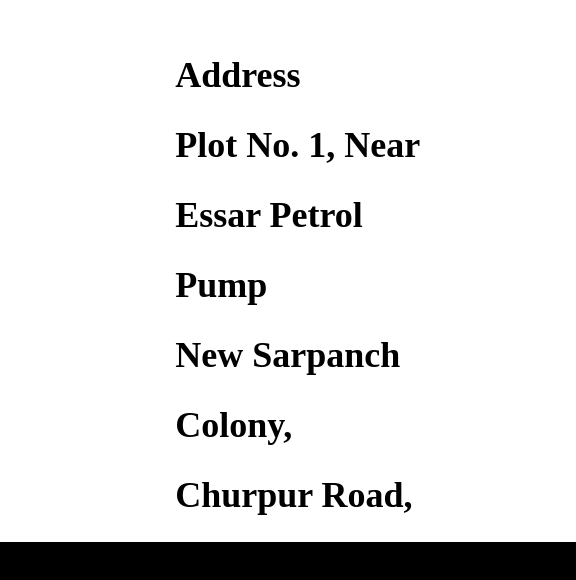
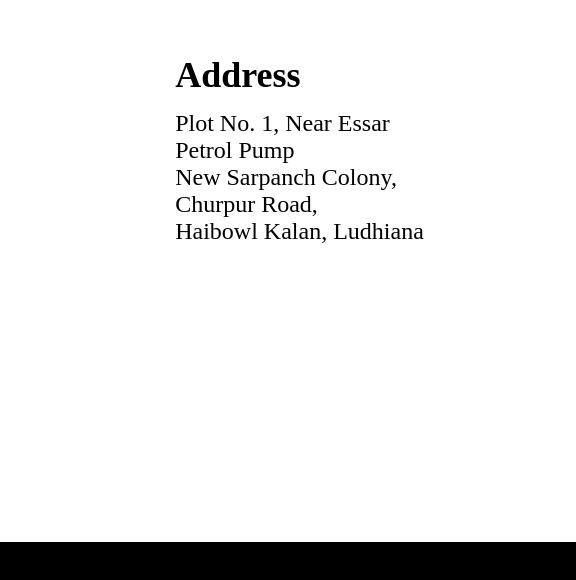
Before and after one commit to sohan-1986/website, a plain HTML site: page index.html in a window 1280 px wide. Shown: the part 3107-3687 px from the top of the page, 704-1280 px from the left. After the commit the page ends 3649 px from the top, so only its background shows below. Drawn offline with nearby package versions, Linux system fonts and the light colour scheme.

Commit message:
Update index.html

```diff
--- a/index.html
+++ b/index.html
@@ -184,9 +184,9 @@
       </div>
       <div class="right">
         <h1>Address</h1>
-        <h2>Plot No. 1, Near Essar Petrol Pump </h2>
-        <h2> New Sarpanch Colony, Churpur Road,</h2>
-        <h2>Haibowl Kalan, Ludhiana</h2>
+        <p>Plot No. 1, Near Essar Petrol Pump <br>
+        New Sarpanch Colony, Churpur Road,<br>
+        Haibowl Kalan, Ludhiana</p>
       </div>
     </section>
     <script src="app.js"></script>
```
